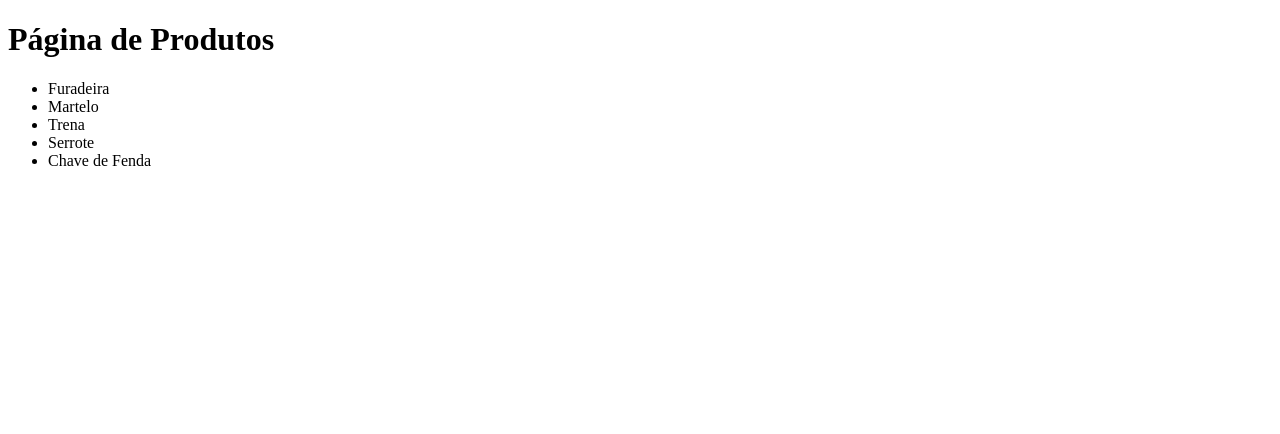
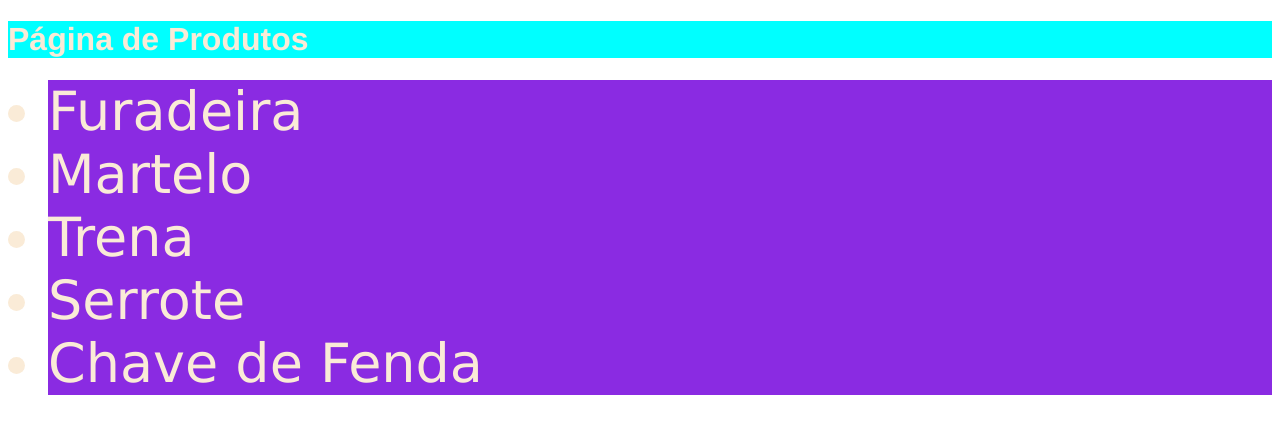
Before and after one commit to ThaisaCarvalho/Primeiro-Repositorio, a plain HTML site: page index.html in a window 1280 px wide. Drawn offline with Linux system fonts and the light colour scheme.

Commit message:
alteracao nas pastas

```diff
--- /dev/null
+++ b/css/main.css
@@ -0,0 +1,12 @@
+h1{
+    background-color: aqua;
+    font-family: 'Franklin Gothic Medium', 'Arial Narrow', Arial, sans-serif;
+    color: antiquewhite;
+}
+
+li{
+    background-color: blueviolet;
+    font-size: 54px;
+    font-family: 'Lucida Sans', 'Lucida Sans Regular', 'Lucida Grande', 'Lucida Sans Unicode', Geneva, Verdana, sans-serif;
+    color: antiquewhite;
+}
--- a/index.html
+++ b/index.html
@@ -3,6 +3,7 @@
 <head>
     <meta charset="UTF-8">
     <meta name="viewport" content="width=device-width, initial-scale=1.0">
+    <link rel="stylesheet" href="css/main.css">
     <title>Produtos</title>
 </head>
 <body>
--- a/main.css
+++ /dev/null
@@ -1,5 +0,0 @@
-h1{
-    background-color: aqua;
-    font-family: 'Franklin Gothic Medium', 'Arial Narrow', Arial, sans-serif;
-    color: antiquewhite;
-}
```
